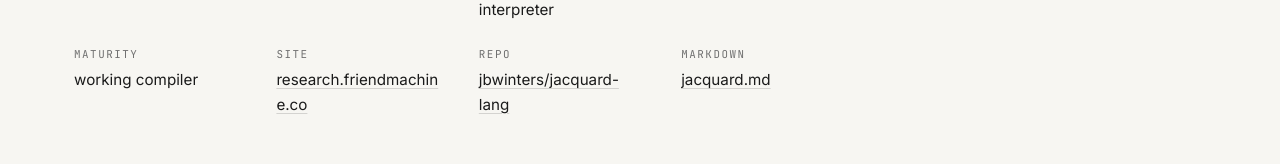
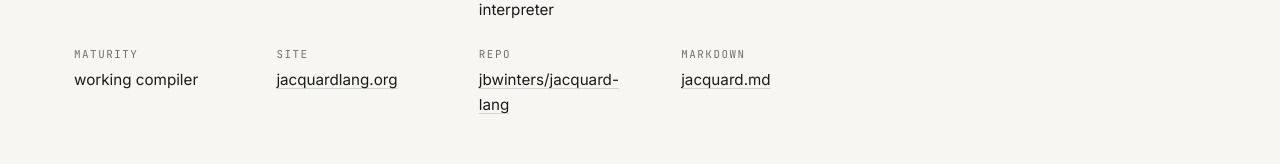
Before and after one commit to aallan/agentlanguages, an Astro site: page /languages/jacquard in a window 1280 px wide. Shown: the part 524-688 px from the top of the page. Built offline with nearby package versions, Linux system fonts and the light colour scheme; Astro itself is replaced by a stand-in of ours.

Commit message:
Point Jacquard at jacquardlang.org

```diff
--- a/src/content/languages/jacquard.md
+++ b/src/content/languages/jacquard.md
@@ -3,7 +3,7 @@ name: Jacquard
 camp: orchestration
 spans_camps: [verification]
 one_liner: "Effect rows on every arrow, enforced as a runtime authority manifest. Handlers swap the world a program runs in, from a fixed snapshot to an exact probability model. Definitions are content-addressed by canonical structure."
-url: https://research.friendmachine.co/jacquard/
+url: https://jacquardlang.org/
 repo: jbwinters/jacquard-lang
 paper: null
 author: Josh Winters (FriendMachine)
```
